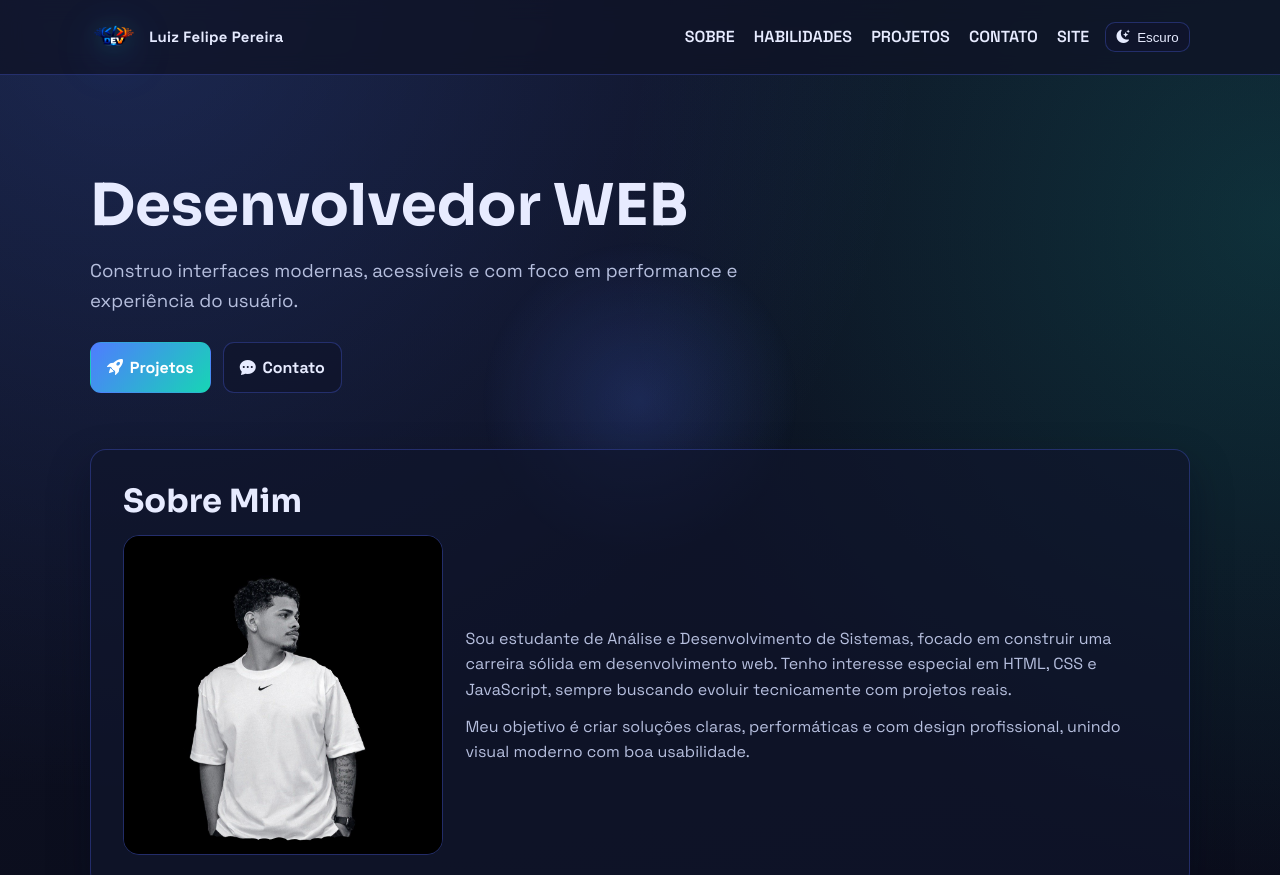
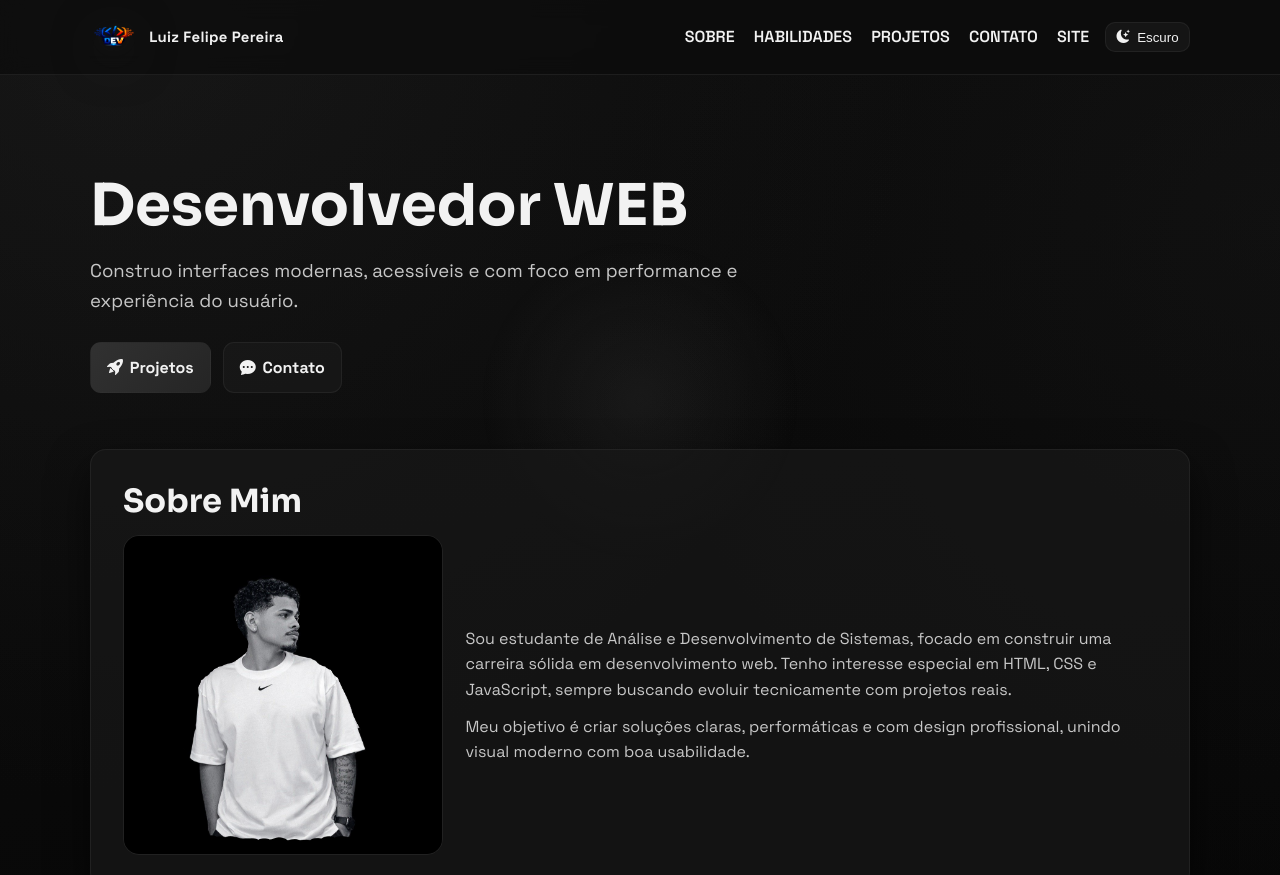
Before and after one commit to luisfelipepereira/site-, a website: page index.html in a window 1280 px wide. Shown: the top 875 px of the page. Drawn offline with nearby package versions, Linux system fonts and the light colour scheme.

Commit message:
atualizado

```diff
--- a/estilos/style.css
+++ b/estilos/style.css
@@ -1,33 +1,33 @@
 :root {
     --cursor-x: 50vw;
     --cursor-y: 50vh;
-    --bg: #050610;
-    --bg-soft: #0f1326;
-    --surface: rgba(16, 21, 44, 0.82);
-    --surface-2: rgba(20, 26, 52, 0.9);
-    --text: #e7ebff;
-    --muted: #b6bfde;
-    --line: rgba(84, 108, 255, 0.3);
-    --accent: #4f7cff;
-    --accent-2: #17d5b5;
-    --accent-warm: #ff6b6b;
-    --shadow: 0 18px 40px rgba(5, 9, 25, 0.35);
+    --bg: #010101;
+    --bg-soft: #0d0d0d;
+    --surface: rgba(25, 25, 25, 0.82);
+    --surface-2: rgba(37, 37, 37, 0.92);
+    --text: #f2f2f2;
+    --muted: #c7c7c7;
+    --line: rgba(49, 49, 49, 0.5);
+    --accent: #313131;
+    --accent-2: #252525;
+    --accent-warm: #313131;
+    --shadow: 0 18px 40px rgba(1, 1, 1, 0.6);
     --radius: 16px;
     --max-width: 1100px;
 }
 
 html[data-theme="light"] {
-    --bg: #f3f6ff;
-    --bg-soft: #e9eeff;
-    --surface: rgba(255, 255, 255, 0.92);
-    --surface-2: rgba(246, 249, 255, 0.95);
-    --text: #1d2748;
-    --muted: #4f5d89;
-    --line: rgba(92, 113, 233, 0.3);
-    --accent: #3f63f0;
-    --accent-2: #00b894;
-    --accent-warm: #f25f5c;
-    --shadow: 0 14px 28px rgba(30, 54, 112, 0.14);
+    --bg: #191919;
+    --bg-soft: #252525;
+    --surface: rgba(37, 37, 37, 0.88);
+    --surface-2: rgba(49, 49, 49, 0.95);
+    --text: #f2f2f2;
+    --muted: #d2d2d2;
+    --line: rgba(13, 13, 13, 0.35);
+    --accent: #313131;
+    --accent-2: #252525;
+    --accent-warm: #313131;
+    --shadow: 0 14px 28px rgba(1, 1, 1, 0.4);
 }
 
 * {
@@ -45,8 +45,8 @@ body {
     font-family: "Space Grotesk", "Segoe UI", sans-serif;
     color: var(--text);
     background:
-        radial-gradient(circle at 10% 0%, rgba(79, 124, 255, 0.2), transparent 32%),
-        radial-gradient(circle at 100% 10%, rgba(23, 213, 181, 0.16), transparent 28%),
+        radial-gradient(circle at 10% 0%, rgba(49, 49, 49, 0.28), transparent 32%),
+        radial-gradient(circle at 100% 10%, rgba(37, 37, 37, 0.22), transparent 28%),
         linear-gradient(170deg, var(--bg-soft), var(--bg));
     line-height: 1.6;
 }
@@ -59,7 +59,7 @@ body::before {
     z-index: 0;
     background: radial-gradient(
         220px circle at var(--cursor-x) var(--cursor-y),
-        rgba(79, 124, 255, 0.2),
+        rgba(49, 49, 49, 0.35),
         transparent 72%
     );
 }
@@ -114,8 +114,8 @@ footer {
     height: 100%;
     object-fit: contain;
     filter: saturate(1.28) contrast(1.18) brightness(1.1)
-        drop-shadow(0 10px 24px rgba(36, 99, 255, 0.42))
-        drop-shadow(0 0 10px rgba(23, 213, 181, 0.22));
+        drop-shadow(0 10px 24px rgba(49, 49, 49, 0.5))
+        drop-shadow(0 0 10px rgba(37, 37, 37, 0.35));
     image-rendering: -webkit-optimize-contrast;
     image-rendering: crisp-edges;
 }
@@ -307,7 +307,7 @@ p {
 
 .primario {
     background: linear-gradient(130deg, var(--accent), var(--accent-2));
-    color: #fff;
+    color: #f2f2f2;
 }
 
 .ghost {
@@ -621,7 +621,7 @@ p {
     border: 1px solid var(--line);
     border-radius: 11px;
     background: linear-gradient(135deg, var(--accent), var(--accent-2));
-    color: #fff;
+    color: #f2f2f2;
     cursor: pointer;
     display: inline-flex;
     align-items: center;
--- a/index.html
+++ b/index.html
@@ -5,6 +5,8 @@
     <meta name="viewport" content="width=device-width, initial-scale=1.0">
     <meta name="description" content="Portfólio pessoal com projetos, habilidades e formas de contato.">
     <title>Luiz Felipe Pereira de Lima | Portfólio</title>
+    <link rel="icon" href="imagens/fivecon/favicon.svg" type="image/svg+xml">
+    <link rel="shortcut icon" href="imagens/fivecon/favicon-alt.svg" type="image/svg+xml">
     <link rel="preconnect" href="https://fonts.googleapis.com">
     <link rel="preconnect" href="https://fonts.gstatic.com" crossorigin>
     <link href="https://fonts.googleapis.com/css2?family=IBM+Plex+Mono:wght@500;600&family=Sora:wght@600;700;800&family=Space+Grotesk:wght@400;500;600;700&display=swap" rel="stylesheet">
```
Also changed, not shown: imagens/favicon.svg (added), imagens/fivecon/Vector 3.svg (added), imagens/fivecon/Vector 4.svg (added), imagens/fivecon/favicon-alt.svg (added), imagens/fivecon/favicon.svg (added).
